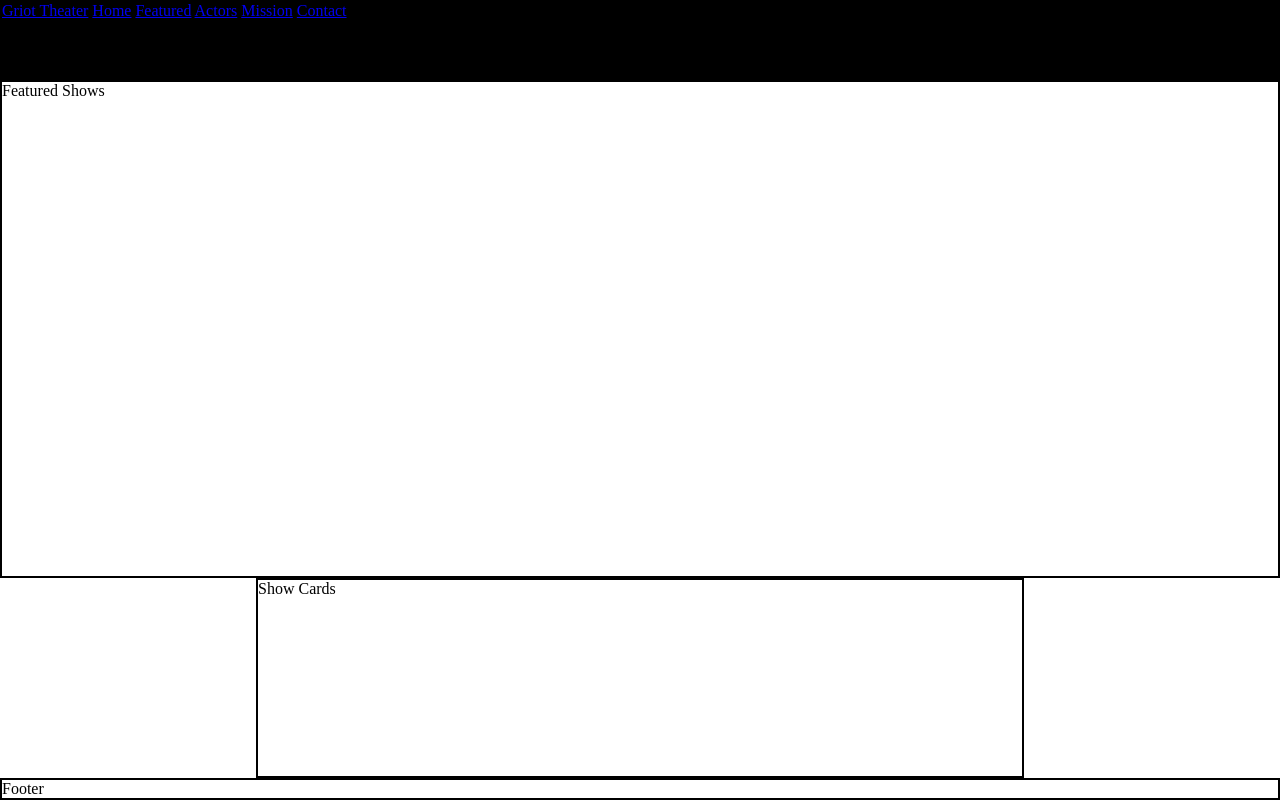
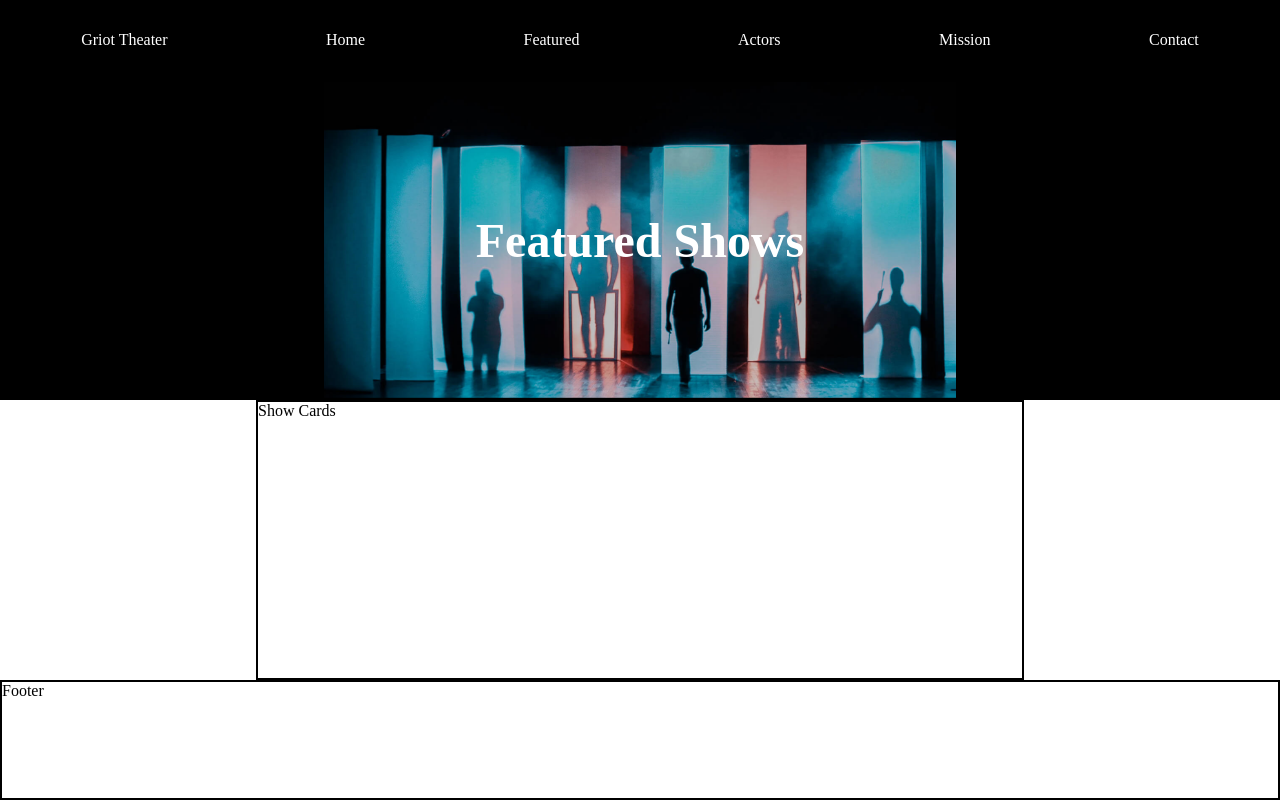
Before and after one commit to GeekAndDestroy/week1day3_hw_theater, a plain HTML site: page index.html in a window 1280 px wide. Drawn offline with Linux system fonts and the light colour scheme.

Commit message:
featured image added, styling

```diff
--- a/css/main.css
+++ b/css/main.css
@@ -6,7 +6,7 @@
     min-height: 100vh;
     display: grid;
     grid-template-columns: 20vw 1fr 20vw;
-    grid-template-rows: 10vh 1fr 25vh;
+    grid-template-rows: 10vh 40vh 1fr 15vh;
     grid-template-areas:
     "nav nav nav"
     "featured featured featured"
@@ -26,8 +26,35 @@
     color: antiquewhite;
 }
 
+.nav-links {
+    height: 100%;
+    display: flex;
+    justify-content: space-around;
+    align-items: center;
+}
+
+.nav-links > a {
+    color: white;
+    text-decoration: none;
+}
+
+.nav-links > a:hover {
+    text-decoration: underline;
+}
+
+
 .featured {
     grid-area: featured;
+    background-color: black;
+    background-image: url("../images/featured.png");
+    background-size: contain;
+    background-repeat: no-repeat;
+    background-position: center;
+    color: white;
+    font-size: x-large;
+    align-items: center;
+    justify-content: center;
+    display: flex;
 }
 
 .show-cards {
--- a/index.html
+++ b/index.html
@@ -10,7 +10,7 @@
     <div class="grid-container">
         <div class="nav area-border">
             <div class="nav-links">
-                <a href="#">Griot Theater</a>
+                <a href="#" id="griot">Griot Theater</a>
                 <a href="#">Home</a>
                 <a href="#">Featured</a>
                 <a href="#">Actors</a>
@@ -18,7 +18,11 @@
                 <a href="#">Contact</a>
             </div>
         </div>
-        <div class="featured area-border">Featured Shows</div>
+        <div class="featured area-border">
+
+            <h1>Featured Shows</h1>
+        </div>
+
         <div class="show-cards area-border">Show Cards</div>
         <div class="footer area-border">Footer</div>
     </div>
```
Also changed, not shown: images/featured.png (renamed from images/theater-image-background.png), 1 other file.
